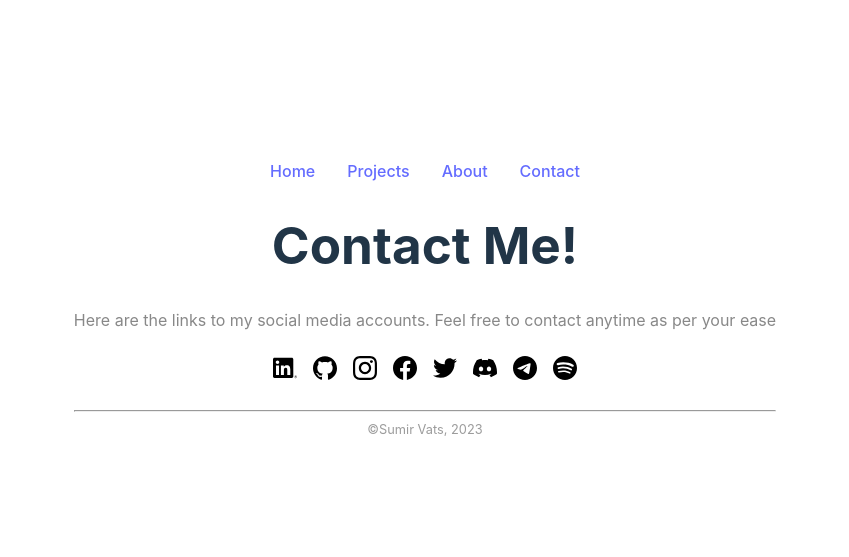
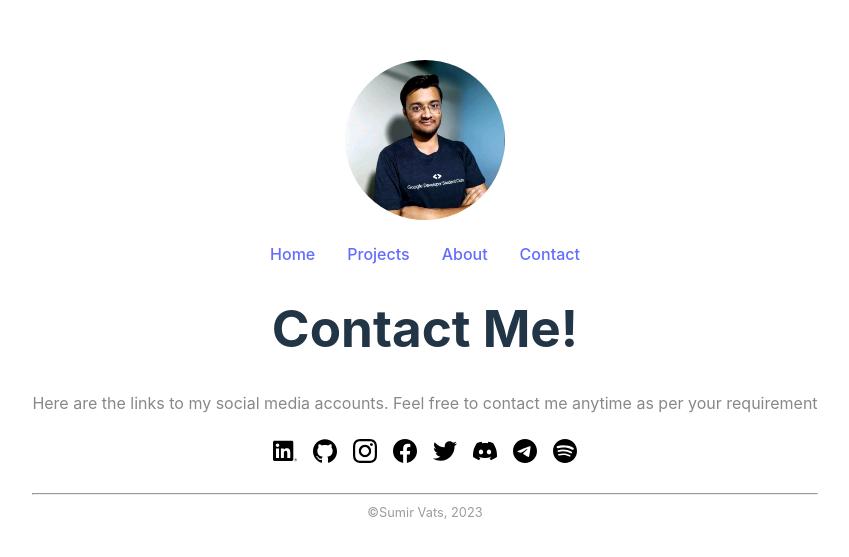
Before and after one commit to SumirVats2003/portfolio-react, a React (Vite) app: page /contact in a window 1280 px wide. Shown: the part 109-666 px from the top of the page, without its empty margins (215-1064 px from the left). Built offline with nearby package versions, Linux system fonts and the light colour scheme.

Commit message:
Added final touches to Home and Contact Pages

```diff
--- a/src/App.jsx
+++ b/src/App.jsx
@@ -4,11 +4,20 @@ import Home from "./Components/Home";
 import About from "./Components/About";
 import Contact from "./Components/Contact";
 import Projects from "./Components/Projects";
+import sumir from "./assets/img/sumir.jpeg";
 import "./App.css";
 
 function App() {
   return (
     <>
+      <img
+        src={sumir}
+        alt="Sumir"
+        style={{
+          height: "10rem",
+          borderRadius: "300px",
+        }}
+      />
       <BrowserRouter>
         <Routes>
           <Route exact path="/" element={<Home />}></Route>
--- a/src/Components/Contact.jsx
+++ b/src/Components/Contact.jsx
@@ -17,8 +17,8 @@ function Contact() {
       <Navbar />
       <h1>Contact Me!</h1>
       <div className="intro">
-        Here are the links to my social media accounts. Feel free to contact
-        anytime as per your ease
+        Here are the links to my social media accounts. Feel free to contact me
+        anytime as per your requirement
       </div>
       <div className="socials">
         <ul>
--- a/src/Components/Home.jsx
+++ b/src/Components/Home.jsx
@@ -1,20 +1,10 @@
 import React from "react";
 import { Link } from "react-router-dom";
-import sumir from "../assets/img/sumir.jpeg";
-
 import "../App.css";
 
 function Home() {
   return (
     <>
-      <img
-        src={sumir}
-        alt="Sumir"
-        style={{
-          height: "10rem",
-          borderRadius: "300px",
-        }}
-      />
       <h1 className="head">Sumir Vats</h1>
       <div className="intro">
         Computer Engineering Undergraduate | Open Source Enthusiast |
```
